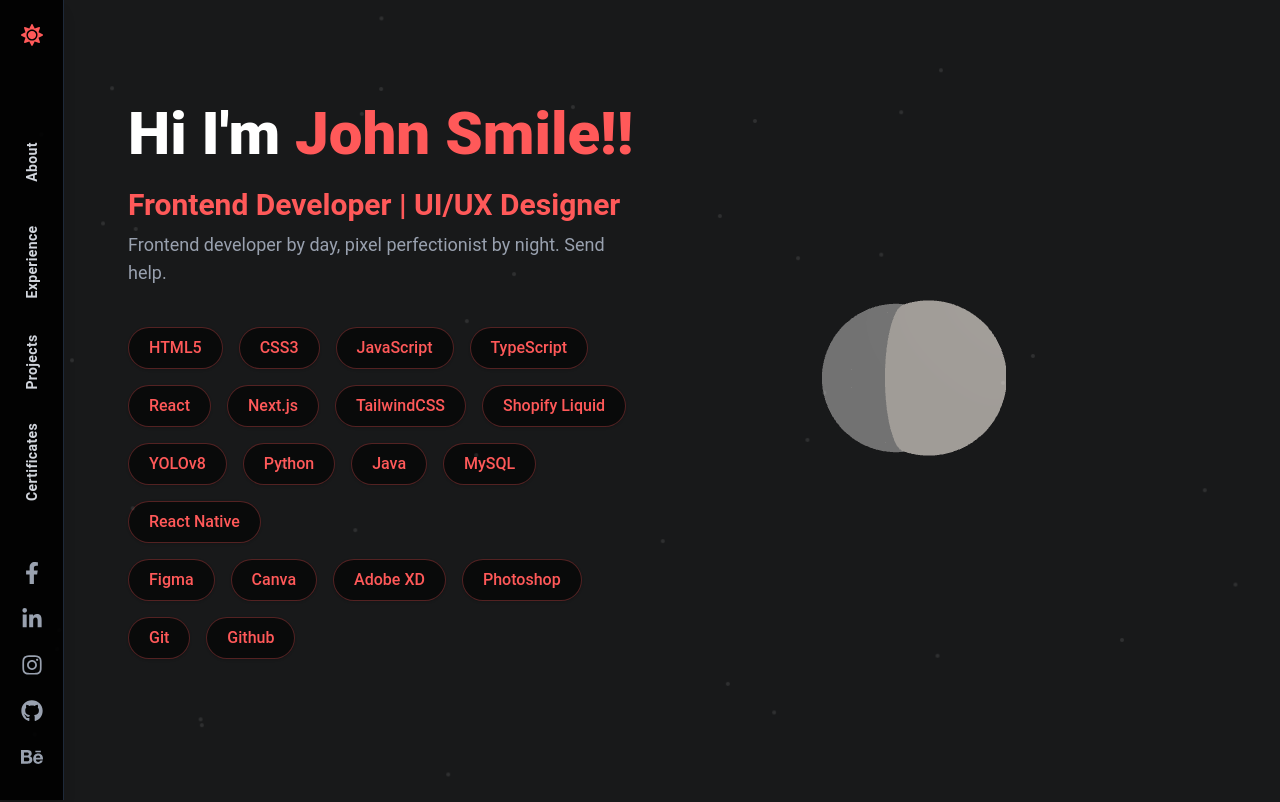
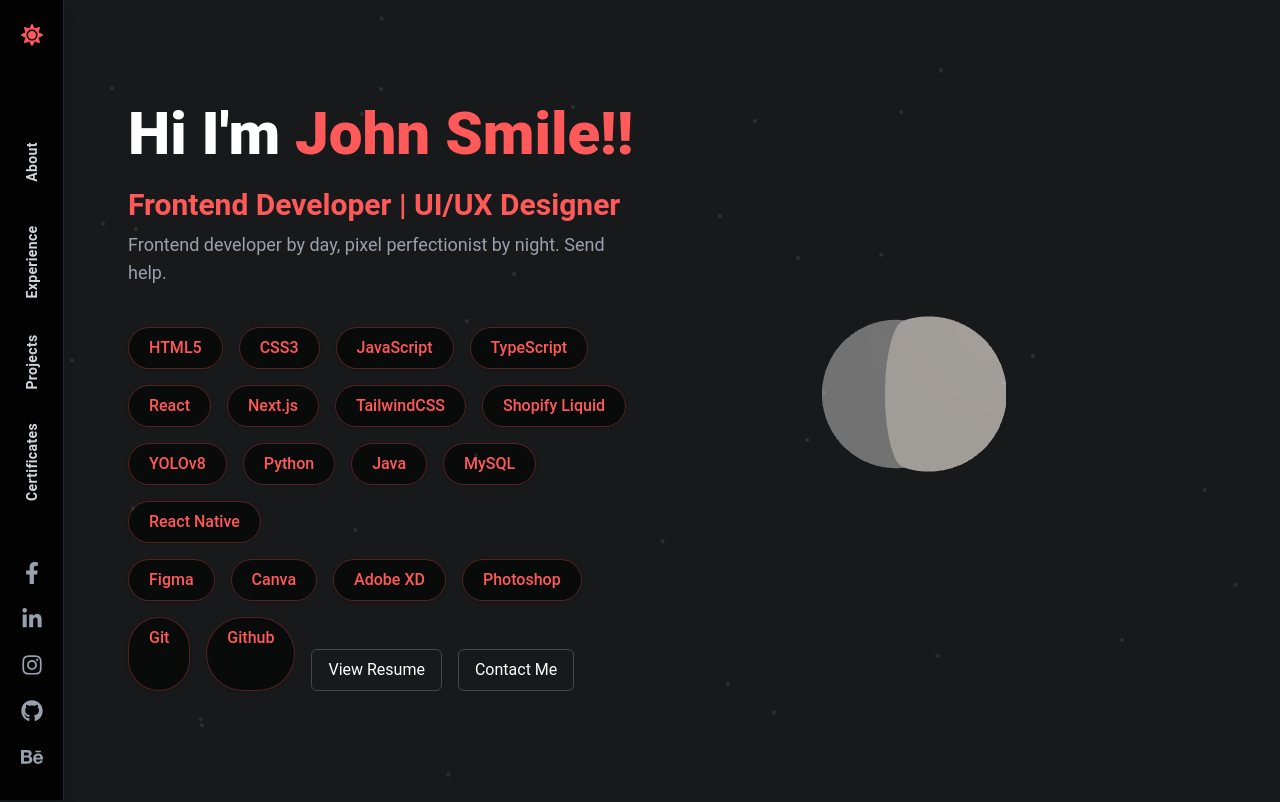
Before and after one commit to Redkuroo/smile-portfolio-v2, a Next.js app: page / in a window 1280 px wide. Shown: the top 802 px of the page. Built offline with nearby package versions, Linux system fonts and the light colour scheme.

Commit message:
small changes

```diff
--- a/app/Certificates.js
+++ b/app/Certificates.js
@@ -61,7 +61,7 @@
                     href={cert.url}
                     target="_blank"
                     rel="noopener noreferrer"
-                    className="bg-[var(--accent)] hover:bg-[#6d3bbd] text-white text-sm px-3 py-1 rounded-sm font-medium"
+                    className="bg-[var(--accent)] hover:bg-red-500 text-white text-sm px-3 py-1 rounded-sm font-medium"
                     aria-label={`View ${cert.title}`}
                   >
                     View
--- a/app/components/ScrollTopButton.js
+++ b/app/components/ScrollTopButton.js
@@ -23,7 +23,7 @@
       onDoubleClick={() => {
         if (typeof window !== "undefined") window.location.href = "/";
       }}
-  className="fixed right-6 bottom-6 z-50 w-14 h-14 rounded-full bg-[var(--accent)] text-white flex items-center justify-center shadow-xl hover:scale-105 transition-all duration-300 opacity-100 cursor-pointer animate-[fade-in_300ms_ease]"
+  className="fixed right-6 bottom-6 z-50 w-14 h-14  text-white flex items-center justify-center shadow-xl hover:scale-105 transition-all duration-300 opacity-100 cursor-pointer animate-[fade-in_300ms_ease]"
       aria-label="Scroll to top or restart"
     >
   <HiChevronUp className="h-6 w-6" aria-hidden />
--- a/app/page.js
+++ b/app/page.js
@@ -68,13 +68,39 @@
                 {tech}
               </span>
             ))}
+
+              <div className="mt-8">
+              <a
+                  href={"/John_Smile_Resume.pdf"}
+                  target="_blank"
+                  rel="noopener noreferrer"
+                  className="inline-flex items-center gap-2 bg-transparent border border-white/20 text-white px-4 py-2 rounded-md hover:bg-red-600 transition cursor-pointer"
+                >
+                 View Resume
+                </a>
+            </div>
+
+              <div className="mt-8">
+              <a
+                  href={"/John_Smile_Resume.pdf"}
+                  target="_blank"
+                  rel="noopener noreferrer"
+                  className="inline-flex items-center gap-2 bg-transparent border border-white/20 text-white px-4 py-2 rounded-md hover:bg-red-600 transition cursor-pointer"
+                >
+                 Contact Me
+                </a>
+            </div>
           </div>
         </div>
         {/* Right: Profile Image */}
         <div className="flex-1 flex items-center justify-center">
           <Sun3D onClick={toggleTheme} mode={theme} />
         </div>
+
+
       </section>
+
+
 
       {/* About Section */}
       <AboutSection />
```
